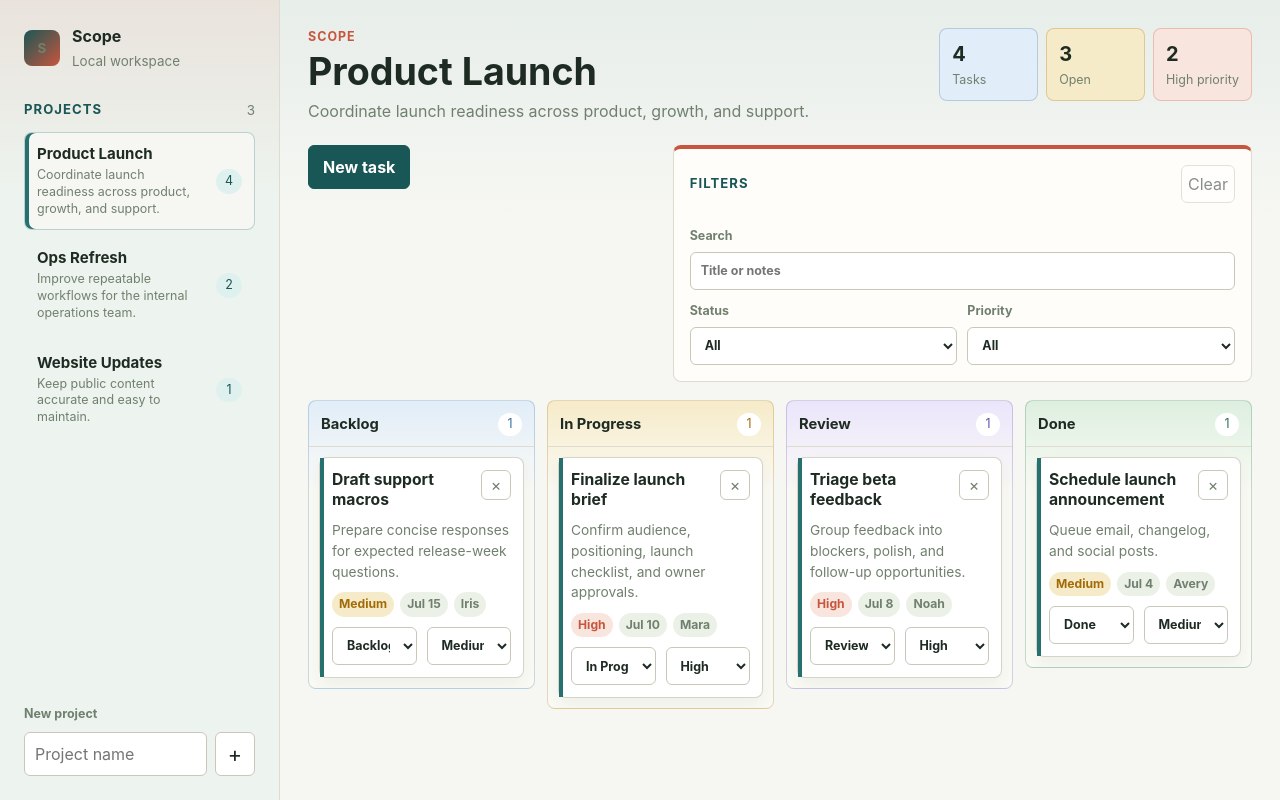
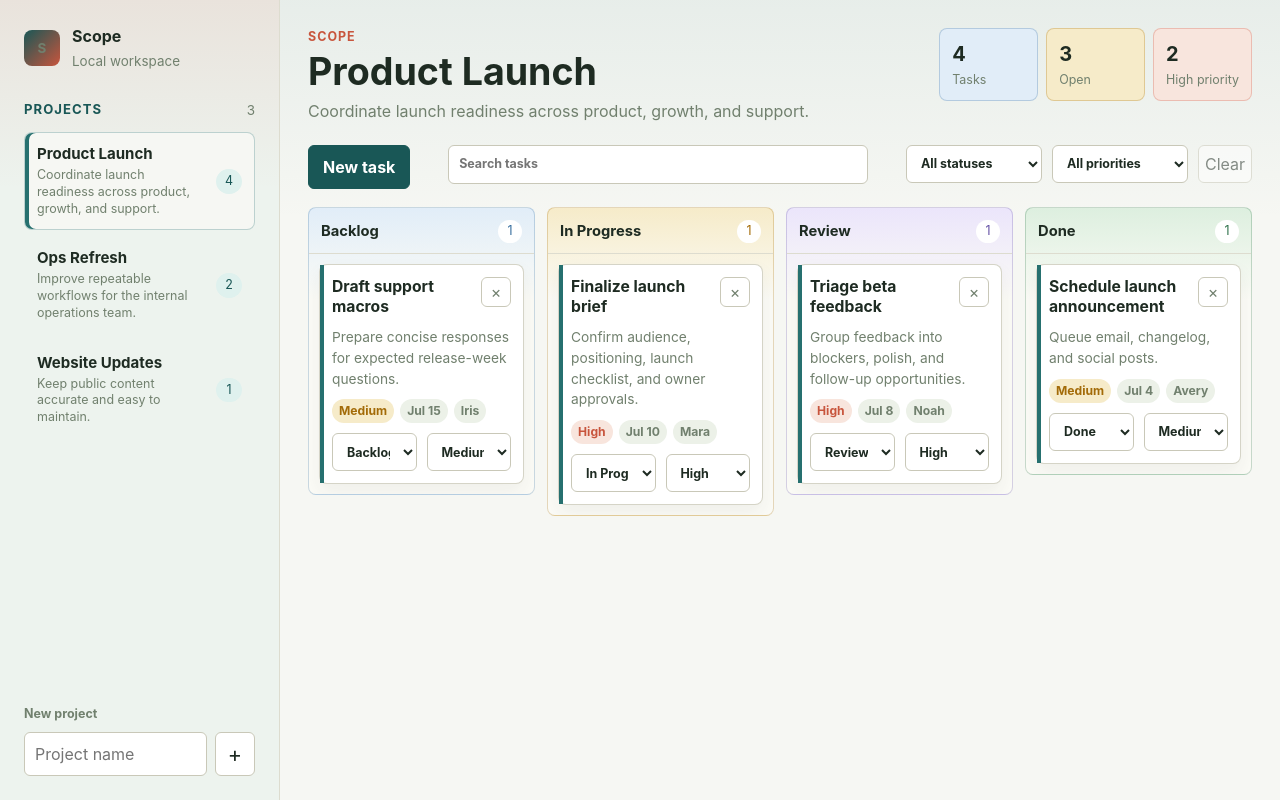
Before and after one commit to jasonanorris/scope, a React (Vite) app: page / in a window 1280 px wide. Built offline with nearby package versions, Linux system fonts and the light colour scheme.

Commit message:
Separate search from task filters

```diff
--- a/src/App.css
+++ b/src/App.css
@@ -241,7 +241,7 @@ h1 {
 
 .workspace-controls {
   display: grid;
-  grid-template-columns: auto minmax(360px, 0.7fr);
+  grid-template-columns: auto minmax(240px, 420px) auto;
   align-items: start;
   justify-content: space-between;
   gap: 14px;
@@ -249,7 +249,6 @@ h1 {
 }
 
 .task-form,
-.filter-panel,
 .empty-state {
   border: 1px solid var(--border);
   border-radius: 8px;
@@ -288,15 +287,21 @@ h1 {
   grid-template-columns: repeat(4, minmax(0, 1fr));
 }
 
-.filter-panel {
+.filter-strip,
+.task-actions {
   display: grid;
-  align-content: start;
-  gap: 12px;
-  padding: 16px;
-  border-top: 4px solid var(--coral);
+  gap: 10px;
 }
 
-.filter-grid,
+.filter-strip {
+  grid-template-columns: minmax(136px, 1fr) minmax(136px, 1fr) auto;
+  align-items: start;
+}
+
+.search-field {
+  min-width: 0;
+}
+
 .task-actions {
   grid-template-columns: repeat(2, minmax(0, 1fr));
 }
@@ -664,13 +669,17 @@ textarea:focus-visible {
   .task-form {
     grid-template-columns: 1fr;
   }
+
+  .filter-strip {
+    grid-template-columns: repeat(2, minmax(0, 1fr)) auto;
+  }
 }
 
 @media (max-width: 560px) {
   .project-nav ul,
   .summary-strip,
   .form-grid,
-  .filter-grid {
+  .filter-strip {
     grid-template-columns: 1fr;
   }
 
--- a/src/App.jsx
+++ b/src/App.jsx
@@ -2,6 +2,7 @@ import { useMemo, useState } from 'react'
 import './App.css'
 import { FilterBar } from './components/FilterBar.jsx'
 import { ProjectSidebar } from './components/ProjectSidebar.jsx'
+import { SearchBar } from './components/SearchBar.jsx'
 import { TaskBoard } from './components/TaskBoard.jsx'
 import { TaskForm } from './components/TaskForm.jsx'
 import { sampleProjects, sampleTasks } from './data/sampleData.js'
@@ -141,6 +142,11 @@ function App() {
                 {isTaskFormOpen ? 'Close' : 'New task'}
               </button>
 
+              <SearchBar
+                value={filters.search}
+                onChange={(search) => setFilters((currentFilters) => ({ ...currentFilters, search }))}
+              />
+
               <FilterBar
                 filters={filters}
                 onChange={setFilters}
--- a/src/components/FilterBar.jsx
+++ b/src/components/FilterBar.jsx
@@ -6,47 +6,30 @@ export function FilterBar({ filters, statuses, onChange, onClear }) {
   }
 
   return (
-    <section className="filter-panel" aria-label="Task filters">
-      <div className="section-heading">
-        <h2>Filters</h2>
-        <button type="button" onClick={onClear} disabled={!hasFilters}>
-          Clear
-        </button>
-      </div>
-
+    <section className="filter-strip" aria-label="Task filters">
       <label>
-        Search
-        <input
-          type="search"
-          value={filters.search}
-          onChange={(event) => updateFilter('search', event.target.value)}
-          placeholder="Title or notes"
-        />
-      </label>
-
-      <div className="filter-grid">
-        <label>
-          Status
+        <span className="sr-only">Status</span>
         <select value={filters.status} onChange={(event) => updateFilter('status', event.target.value)}>
-            <option>All</option>
+          <option value="All">All statuses</option>
           {statuses.map((status) => (
-              <option key={status}>{status}</option>
+            <option key={status} value={status}>
+              {status}
+            </option>
           ))}
         </select>
       </label>
       <label>
-          Priority
-          <select
-            value={filters.priority}
-            onChange={(event) => updateFilter('priority', event.target.value)}
-          >
-            <option>All</option>
-            <option>Low</option>
-            <option>Medium</option>
-            <option>High</option>
+        <span className="sr-only">Priority</span>
+        <select value={filters.priority} onChange={(event) => updateFilter('priority', event.target.value)}>
+          <option value="All">All priorities</option>
+          <option value="Low">Low</option>
+          <option value="Medium">Medium</option>
+          <option value="High">High</option>
         </select>
       </label>
-      </div>
+      <button type="button" onClick={onClear} disabled={!hasFilters}>
+        Clear
+      </button>
     </section>
   )
 }
--- /dev/null
+++ b/src/components/SearchBar.jsx
@@ -0,0 +1,13 @@
+export function SearchBar({ value, onChange }) {
+  return (
+    <label className="search-field">
+      <span className="sr-only">Search tasks</span>
+      <input
+        type="search"
+        value={value}
+        onChange={(event) => onChange(event.target.value)}
+        placeholder="Search tasks"
+      />
+    </label>
+  )
+}
```
Lines whose indentation alone changed are shown as unchanged.
